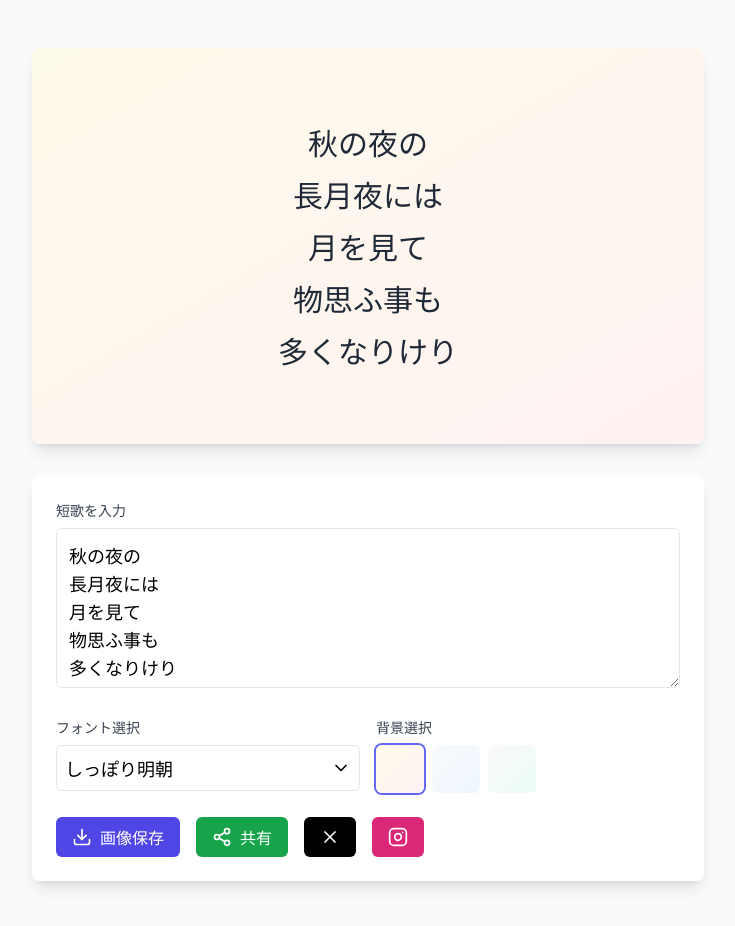
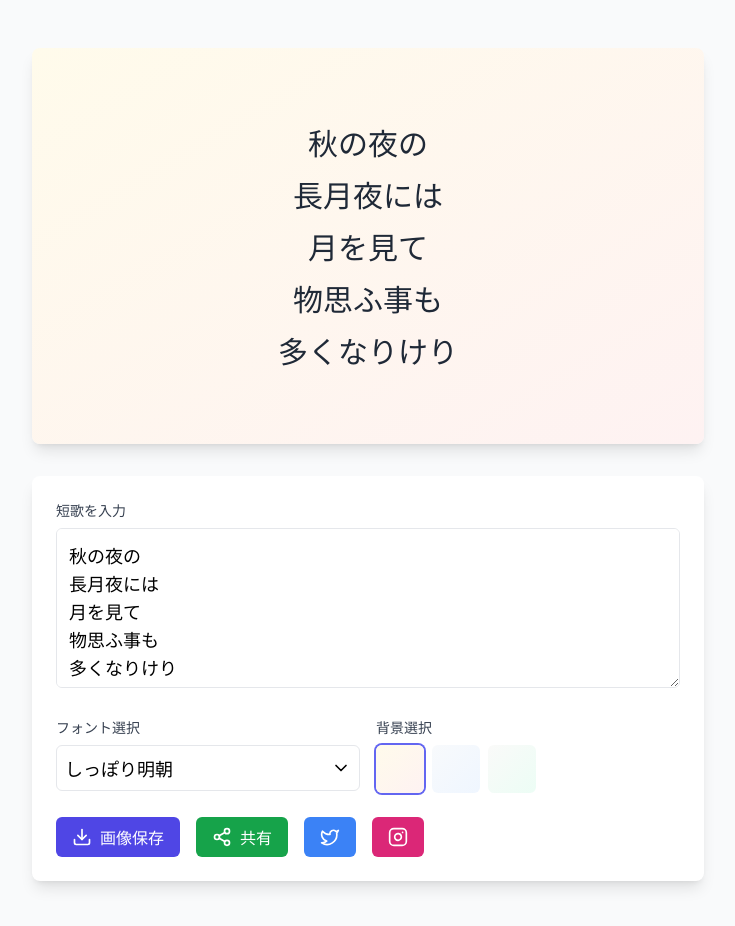
Before and after one commit to upamune/tanka, a React (Vite) app: page / in a window 1280 px wide. Shown: the top 926 px of the page, without its empty margins (272-1007 px from the left). Built offline with nearby package versions, Linux system fonts and the light colour scheme; a web font is replaced by a local one.

Commit message:
update icon

```diff
--- a/src/components/Controls.tsx
+++ b/src/components/Controls.tsx
@@ -1,5 +1,4 @@
-import { Download, Share2, Instagram } from 'lucide-react';
-import { X } from 'lucide-react';
+import { Download, Share2, Twitter, Instagram } from 'lucide-react';
 import { toast } from 'react-hot-toast';
 import { BACKGROUNDS } from '../constants';
 import type { TankaData } from '../types';
@@ -103,9 +102,9 @@ export const Controls = ({
             )}&url=${encodeURIComponent(shareUrl)}`}
             target="_blank"
             rel="noopener noreferrer"
-            className="flex items-center gap-2 px-4 py-2 bg-black text-white rounded-md hover:bg-gray-800 text-sm sm:text-base"
+            className="flex items-center gap-2 px-4 py-2 bg-blue-500 text-white rounded-md hover:bg-blue-600 text-sm sm:text-base"
           >
-            <X size={20} />
+            <Twitter size={20} />
           </a>
           <button
             type="button"
```
